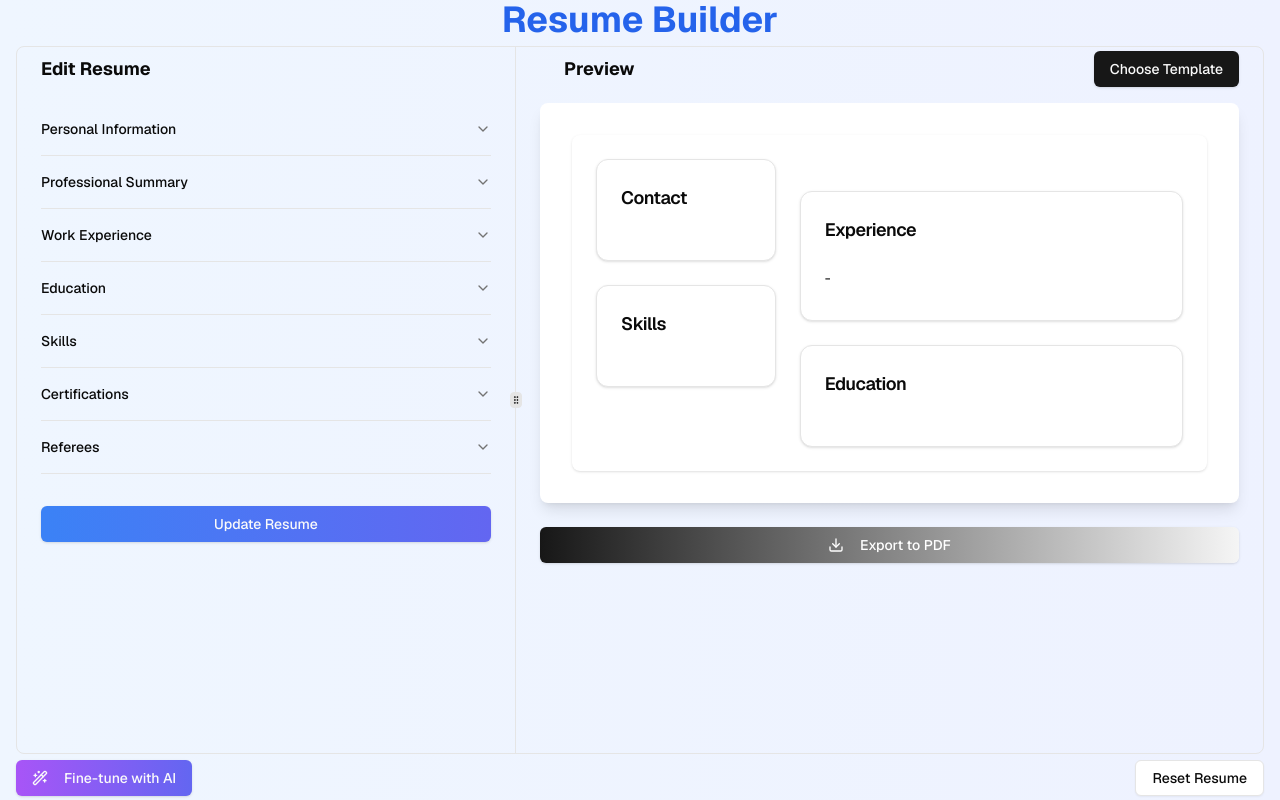
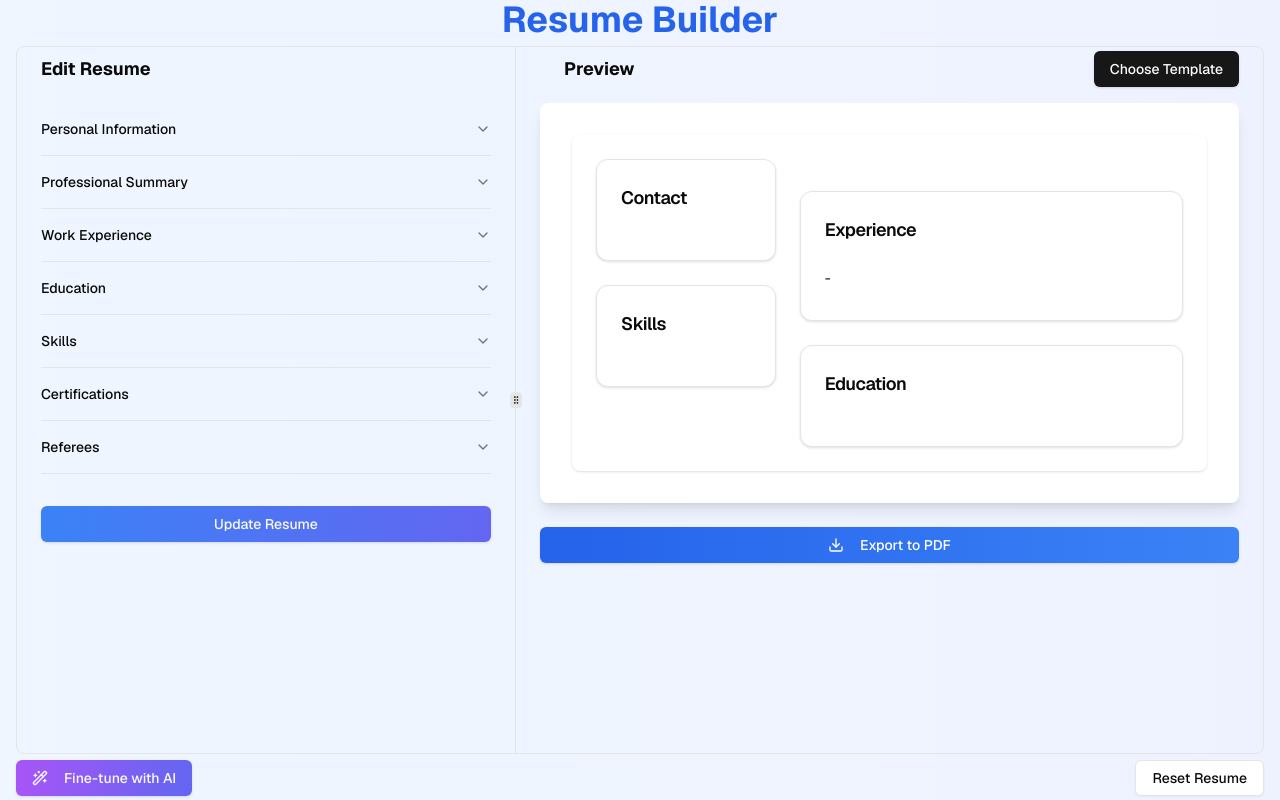
Before and after one commit to AustinKingOry/resume-builder, a Next.js app: page / in a window 1280 px wide. Built offline with nearby package versions, Linux system fonts and the light colour scheme.

Commit message:
Chaneg default color scheme

```diff
--- a/src/app/components/ResumePreview.tsx
+++ b/src/app/components/ResumePreview.tsx
@@ -27,7 +27,7 @@ export default function ResumePreview({ data }: ResumePreviewProps) {
 
   // eslint-disable-next-line @typescript-eslint/no-unused-vars
   const template = resumeTemplates.find((t) => t.id === data.selectedTemplate) || resumeTemplates[0]
-  const colorTheme = colorThemes[0] // Default to first color theme for now
+  const colorTheme = colorThemes[1] // Default to first color theme for now
 
   const renderTemplate = () => {
     switch (data.selectedTemplate) {
```
